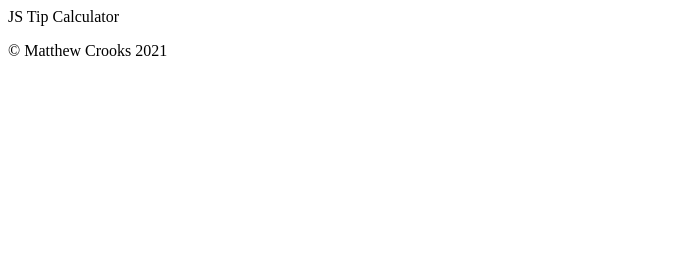
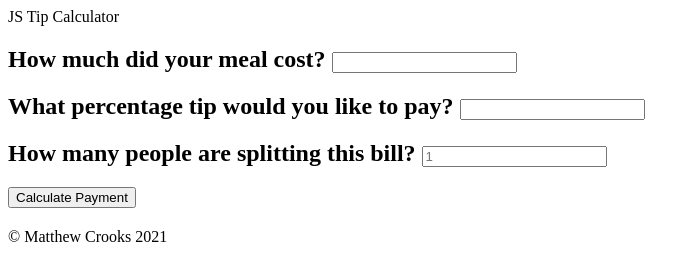
Before and after one commit to mcrooks65/js-tip-calculator, a plain HTML site: page index.html in a window 1280 px wide. Shown: the whole page, without its empty margins (0-700 px from the left). Drawn offline with Linux system fonts and the light colour scheme.

Commit message:
Stub out questions, inputs and calc button

```diff
--- a/index.html
+++ b/index.html
@@ -3,7 +3,11 @@
         JS Tip Calculator
     </head>
     <body>
-        <!-- <h2>How much did your meal cost? <input type="text"></h2> -->
+        <h2>How much did your meal cost? <input type="text" id="TotalCost"></h2>
+        <h2>What percentage tip would you like to pay? <input type="text" id="TipPercent"></h2>
+        <h2>How many people are splitting this bill? <input type="number" id="BillPayers" placeholder="1"></h2>
+        <button id="calcButton">Calculate Payment</button>
+        <h2 id="Solution"></h2>
     </body>
     <footer>
         <p>&copy; Matthew Crooks 2021</p>
```
